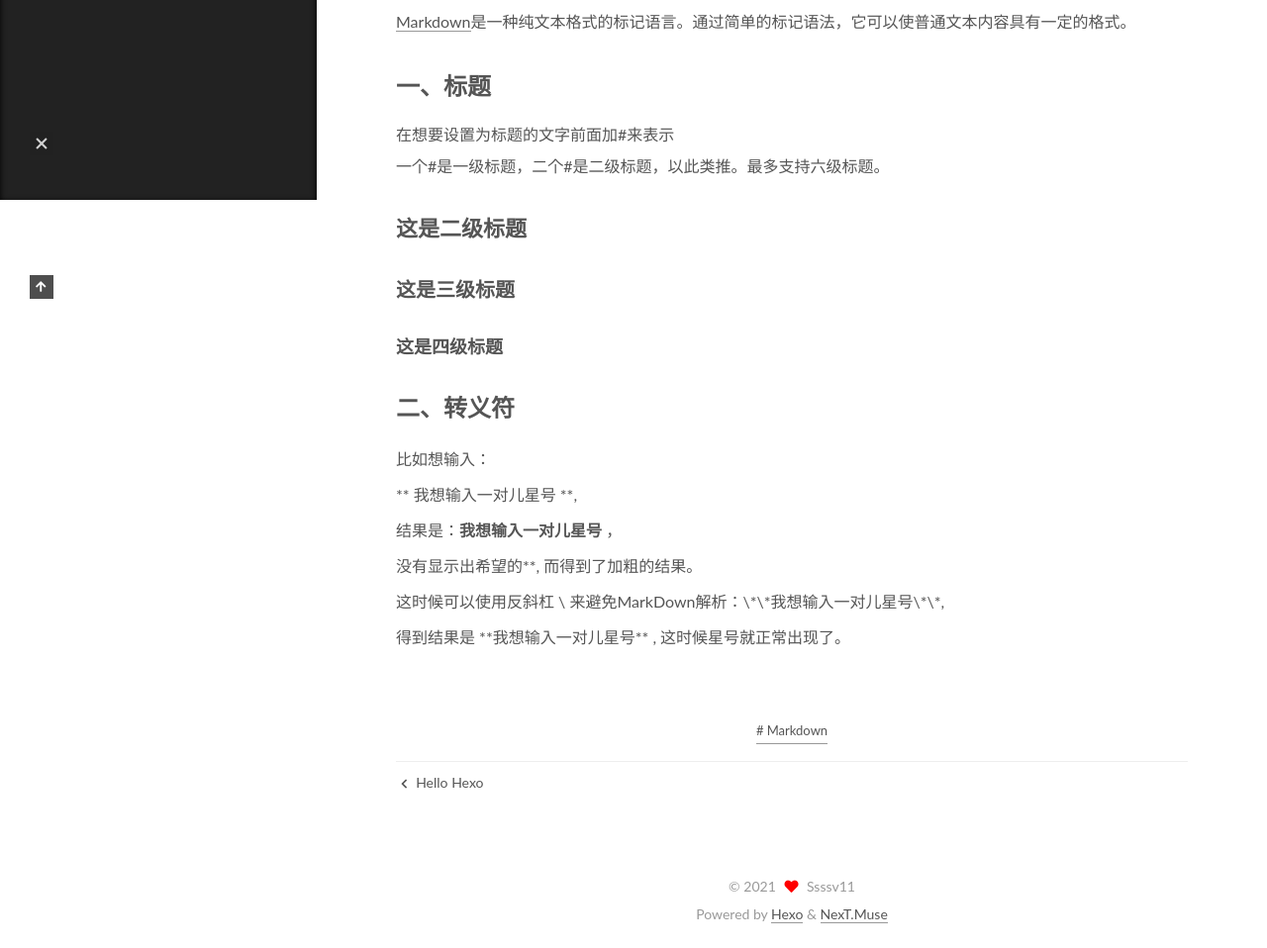
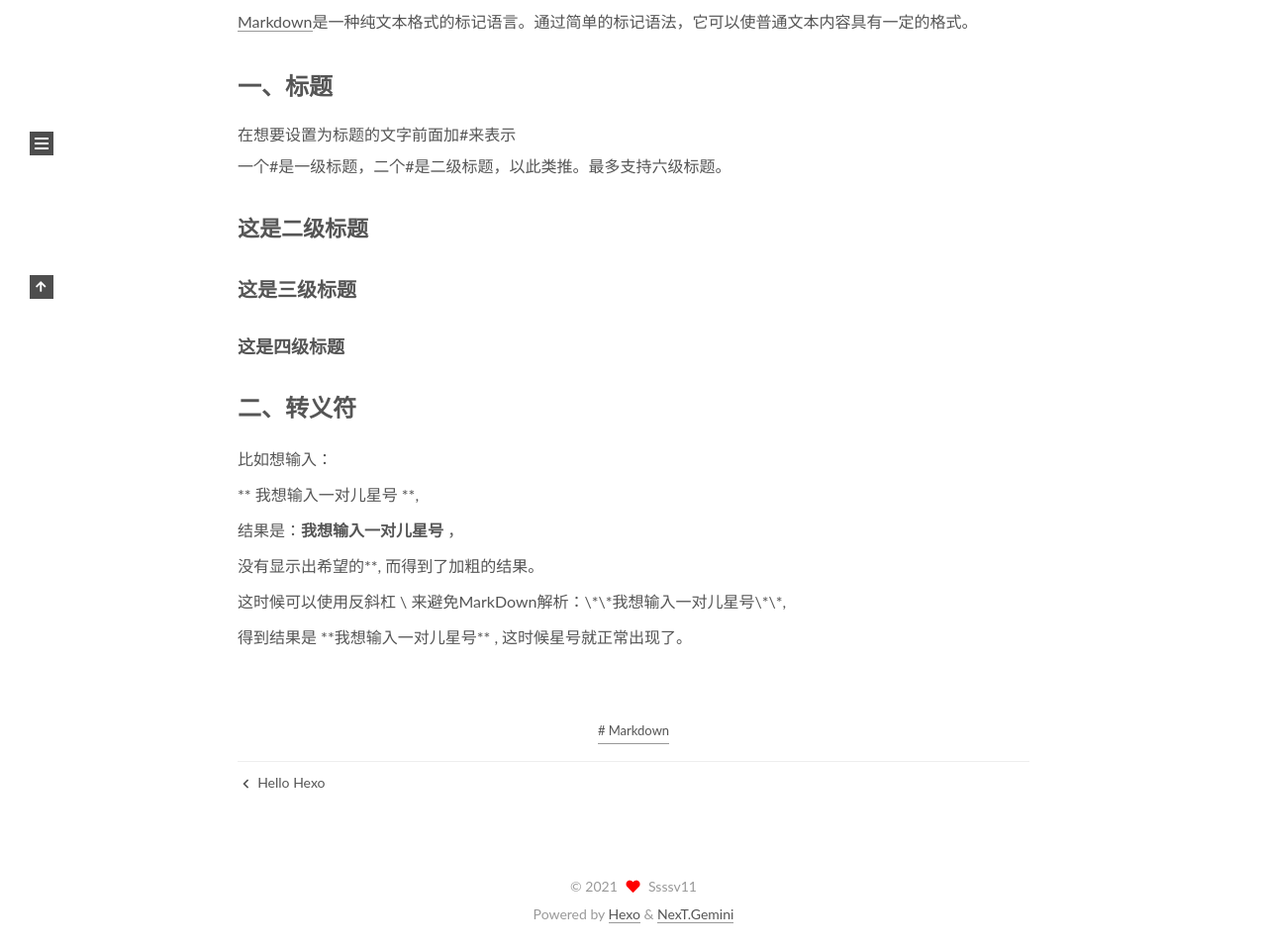
Before and after one commit to Ssssv11/Ssssv11.github.io, a plain HTML site: page 2021/03/10/MarkDown/index.html in a window 1280 px wide. Shown: the part 598-1556 px from the top of the page at 99% size. Drawn offline with nearby package versions, Linux system fonts and the light colour scheme; some packages are replaced by stand-ins of ours; a script that the page names is missing; a web font is replaced by a local one.

Commit message:
Site updated: 2021-03-10 18:37:17

```diff
--- a/2021/03/10/MarkDown/index.html
+++ b/2021/03/10/MarkDown/index.html
@@ -21,7 +21,7 @@
 
 <script class="hexo-configurations">
     var NexT = window.NexT || {};
-    var CONFIG = {"hostname":"ssssv11.github.io","root":"/","images":"/images","scheme":"Muse","version":"8.2.2","exturl":false,"sidebar":{"position":"left","display":"post","padding":18,"offset":12},"copycode":false,"bookmark":{"enable":false,"color":"#222","save":"auto"},"fancybox":false,"mediumzoom":false,"lazyload":false,"pangu":false,"comments":{"style":"tabs","active":null,"storage":true,"lazyload":false,"nav":null},"motion":{"enable":true,"async":false,"transition":{"post_block":"fadeIn","post_header":"fadeInDown","post_body":"fadeInDown","coll_header":"fadeInLeft","sidebar":"fadeInUp"}},"prism":false,"i18n":{"placeholder":"Searching...","empty":"We didn't find any results for the search: ${query}","hits_time":"${hits} results found in ${time} ms","hits":"${hits} results found"},"path":"/search.xml","localsearch":{"enable":true,"trigger":"auto","top_n_per_article":1,"unescape":false,"preload":false}};
+    var CONFIG = {"hostname":"ssssv11.github.io","root":"/","images":"/images","scheme":"Gemini","version":"8.2.2","exturl":false,"sidebar":{"position":"left","display":"post","padding":18,"offset":12},"copycode":false,"bookmark":{"enable":false,"color":"#222","save":"auto"},"fancybox":false,"mediumzoom":false,"lazyload":false,"pangu":false,"comments":{"style":"tabs","active":null,"storage":true,"lazyload":false,"nav":null},"motion":{"enable":true,"async":false,"transition":{"post_block":"fadeIn","post_header":"fadeInDown","post_body":"fadeInDown","coll_header":"fadeInLeft","sidebar":"fadeInUp"}},"prism":false,"i18n":{"placeholder":"Searching...","empty":"We didn't find any results for the search: ${query}","hits_time":"${hits} results found in ${time} ms","hits":"${hits} results found"},"path":"/search.xml","localsearch":{"enable":true,"trigger":"auto","top_n_per_article":1,"unescape":false,"preload":false}};
   </script>
 <meta name="description" content="Markdown是一种纯文本格式的标记语言。通过简单的标记语法，它可以使普通文本内容具有一定的格式。">
 <meta property="og:type" content="article">
@@ -388,7 +388,7 @@
       </span>
     </span>
 </div>
-  <div class="powered-by">Powered by <a href="https://hexo.io/" class="theme-link" rel="noopener" target="_blank">Hexo</a> & <a href="https://theme-next.js.org/muse/" class="theme-link" rel="noopener" target="_blank">NexT.Muse</a>
+  <div class="powered-by">Powered by <a href="https://hexo.io/" class="theme-link" rel="noopener" target="_blank">Hexo</a> & <a href="https://theme-next.js.org/" class="theme-link" rel="noopener" target="_blank">NexT.Gemini</a>
   </div>
 
     </div>
@@ -396,7 +396,7 @@
 
 
   <script src="https://cdn.jsdelivr.net/npm/animejs@3.2.1/lib/anime.min.js"></script>
-<script src="/js/utils.js"></script><script src="/js/motion.js"></script><script src="/js/schemes/muse.js"></script><script src="/js/next-boot.js"></script>
+<script src="/js/utils.js"></script><script src="/js/motion.js"></script><script src="/js/next-boot.js"></script>
 
 
 <script src="/js/local-search.js"></script>
```
Also changed, not shown: 2021/03/10/hello-world/index.html (+3 -3 lines), about/index.html (+3 -3 lines), archives/2021/03/index.html (+3 -3 lines), archives/2021/index.html (+3 -3 lines), archives/index.html (+3 -3 lines), index.html (+3 -3 lines), tags/Hexo/index.html (+3 -3 lines), tags/Markdown/index.html (+3 -3 lines), tags/index.html (+3 -3 lines).
